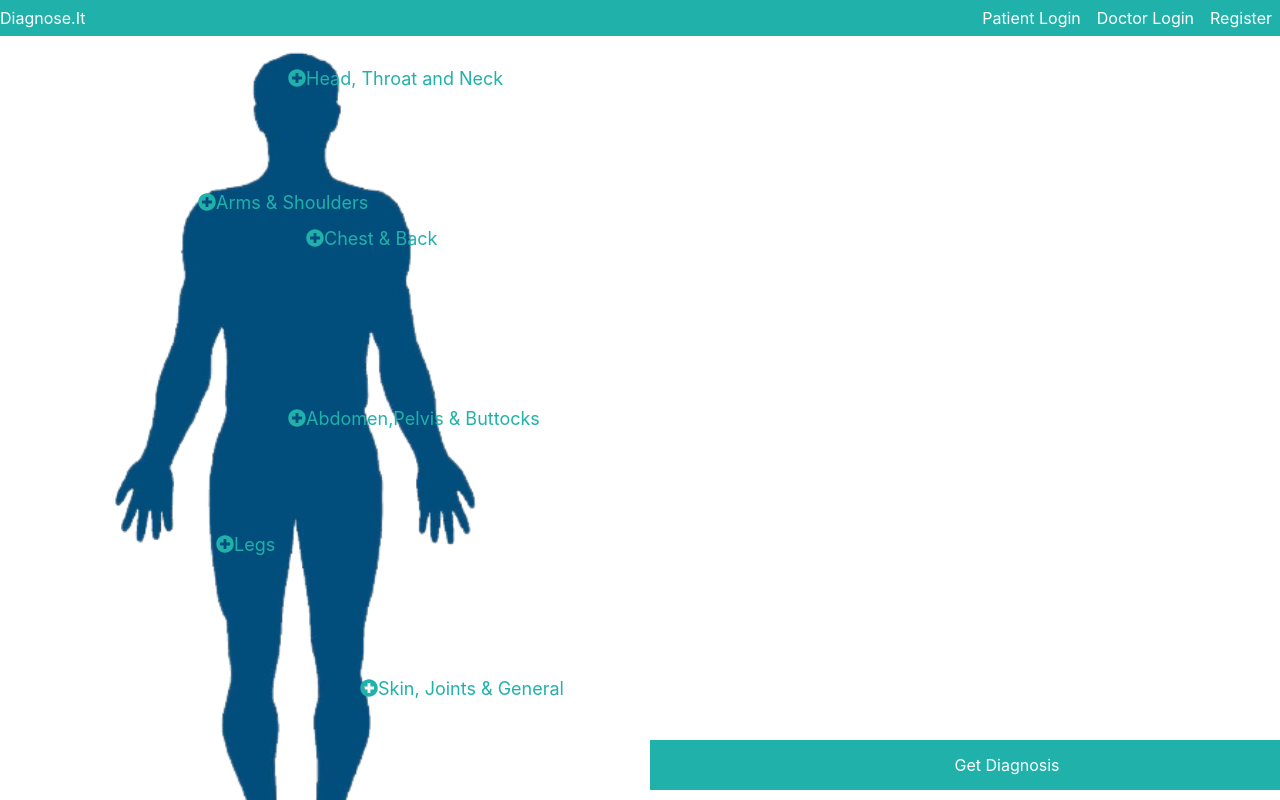
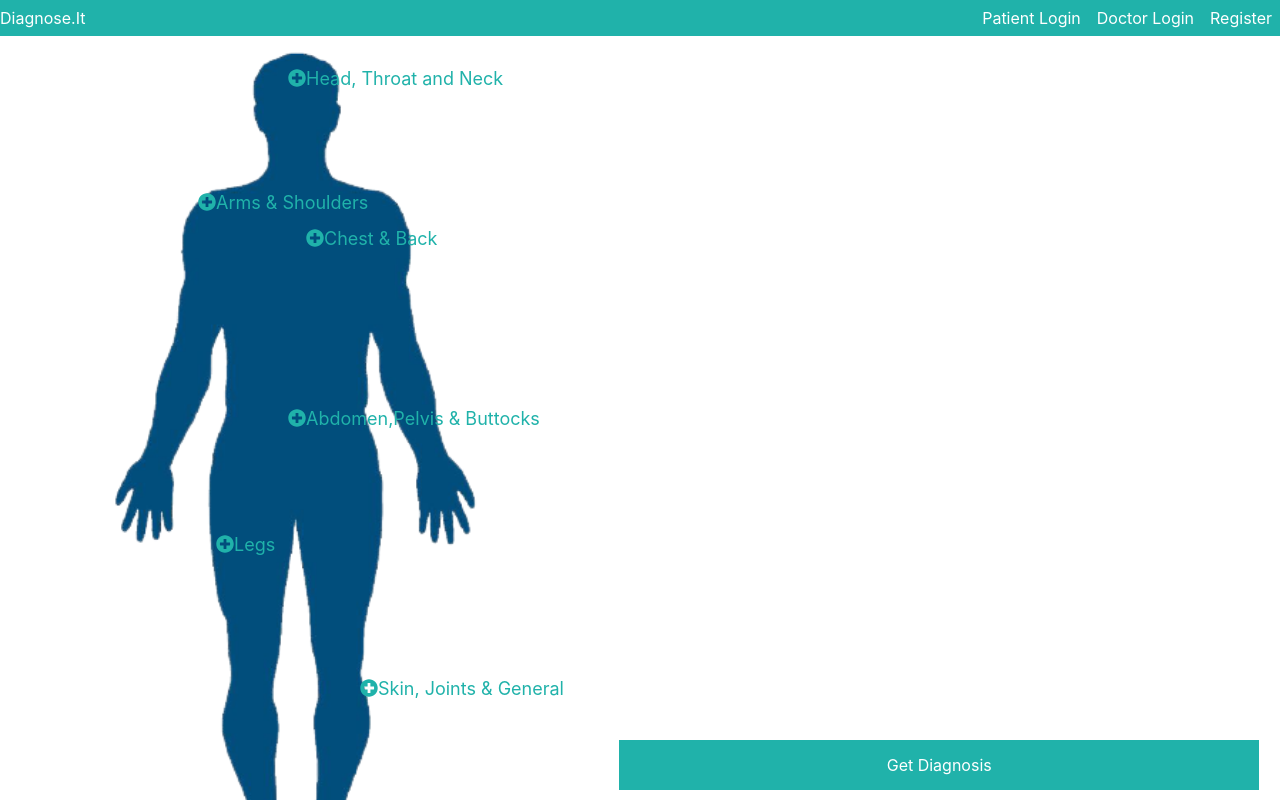
Before and after one commit to nvTwistt/final_project, a React (Create React App) app: page / in a window 1280 px wide. Built offline with nearby package versions, Linux system fonts and the light colour scheme.

Commit message:
updated styling for symptom page

```diff
--- a/src/components/symptoms/SymptomForm.css
+++ b/src/components/symptoms/SymptomForm.css
@@ -1,12 +1,14 @@
 /* symptom items */
-.symptom-container {
-  width: 50%;
-  position: absolute;
-  right: 2rem;
-  padding: 0;
+.symptom-form {
   display: flex;
   flex-direction: column;
-  margin-right:2rem;
+}
+
+.symptom-container {
+  position: absolute;
+  right:2rem;
+  width: 50%;
+
 }
 
 .symptom-item {
--- a/src/components/symptoms/SymptomList.css
+++ b/src/components/symptoms/SymptomList.css
@@ -65,6 +65,7 @@
 
 .symptoms-list {
   margin-top: 3rem;
+  left: 2rem;
   display: flex;
   align-self: center;
   text-align: center;
--- a/src/components/symptoms/SymptomsPage.css
+++ b/src/components/symptoms/SymptomsPage.css
@@ -2,14 +2,15 @@
   background-color: rgba(32, 178, 170);
   border: none;
   color: white;
-  padding: 15px 32px;
+  padding-top: 15px;
+  padding-bottom: 15px;
   text-align: center;
   text-decoration: none;
   font-size: 16px;
   position: fixed;
   bottom: 10px;
-  left:650px;
-  width:650px;
+  right: 1.3rem;
+  width:50%;
 
 }
 
```
